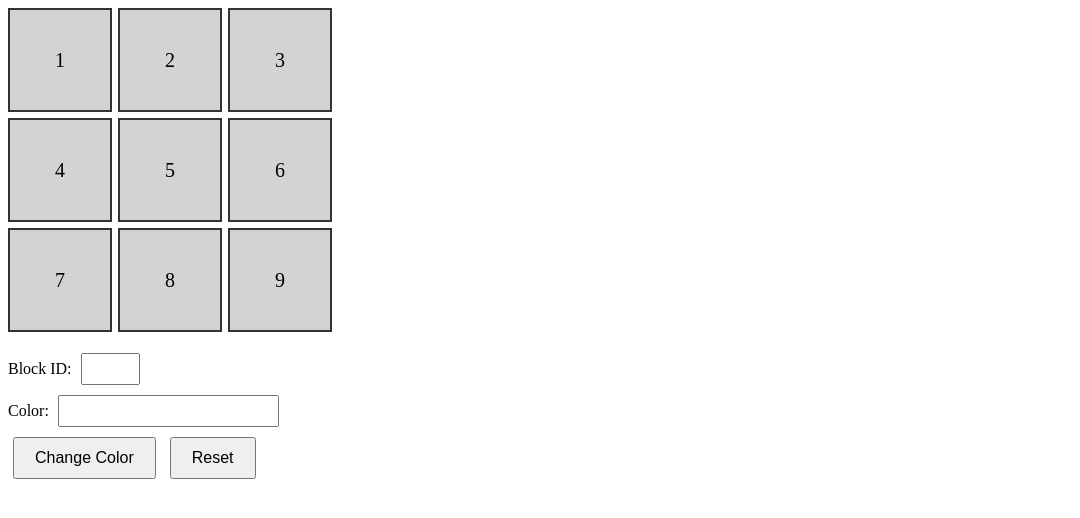
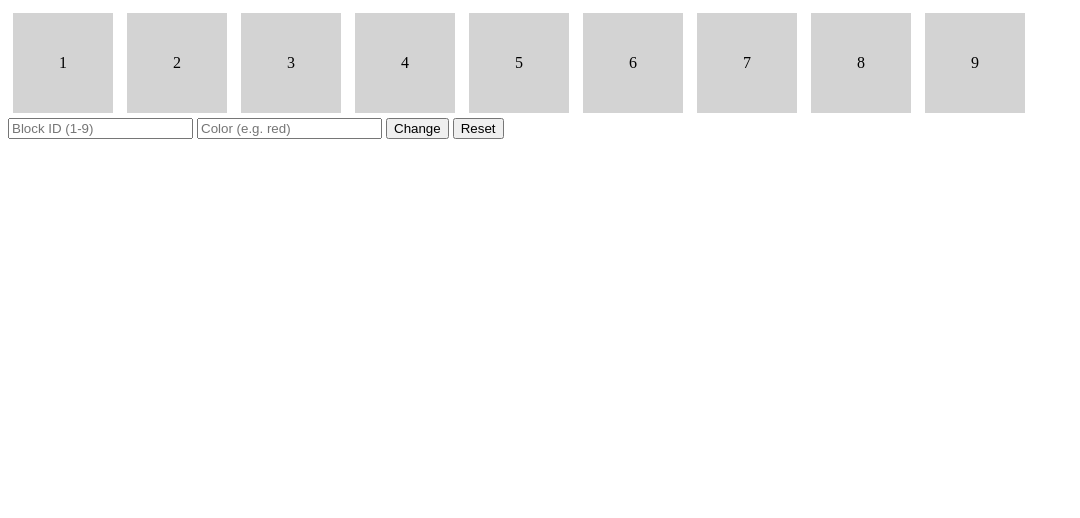
Before and after one commit to acciojob/Replit-Asian-Paints-amritmohan, a website: page main.html in a window 1280 px wide. Shown: the whole page, without its empty margins (0-1080 px from the left). Drawn offline with Linux system fonts and the light colour scheme.

Commit message:
created a submission

```diff
--- a/main.html
+++ b/main.html
@@ -12,7 +12,6 @@
 </script>
 
 	<div id="grid-container">
-    <!-- 3x3 Grid -->
     <div id="grid-item-1" class="grid-item">1</div>
     <div id="grid-item-2" class="grid-item">2</div>
     <div id="grid-item-3" class="grid-item">3</div>
@@ -23,18 +22,11 @@
     <div id="grid-item-8" class="grid-item">8</div>
     <div id="grid-item-9" class="grid-item">9</div>
   </div>
-  <div>
-    <label for="block_id">Block ID:</label>
-    <input type="number" id="block_id" min="1" max="9">
-  </div>
-  <div>
-    <label for="colour_id">Color:</label>
-    <input type="text" id="colour_id">
-  </div>
-  <div>
-    <button id="change_button">Change Color</button>
-    <button id="reset">Reset</button>
-  </div>
+
+  <input id="block_id" type="number" placeholder="Block ID (1-9)">
+  <input id="colour_id" type="text" placeholder="Color (e.g. red)">
+  <button id="change_button">Change</button>
+  <button id="reset_button">Reset</button>
 
 </body>
 
--- a/script.js
+++ b/script.js
@@ -1,5 +1,6 @@
 //your JS code here. If required.
 
+document.addEventListener("DOMContentLoaded", function() {
   document.getElementById('change_button').addEventListener('click', function() {
     const blockId = document.getElementById('block_id').value;
     const color = document.getElementById('colour_id').value;
@@ -14,9 +15,10 @@ document.getElementById('change_button').addEventListener('click', function() {
     }
   });
 
-document.getElementById('reset').addEventListener('click', function() {
+  document.getElementById('reset_button').addEventListener('click', function() {
     // Reset all grid items to lightgray and clear inputs
     document.querySelectorAll('.grid-item').forEach(item => item.style.backgroundColor = 'lightgray');
     document.getElementById('block_id').value = '';
     document.getElementById('colour_id').value = '';
   });
+});
--- a/styles.css
+++ b/styles.css
@@ -1,34 +1,11 @@
 /*  your css code here. If applicable */
 
-#grid-container {
-  display: grid;
-  grid-template-columns: repeat(3, 100px);
-  grid-template-rows: repeat(3, 100px);
-  gap: 10px;
-  margin-bottom: 20px;
-}
-
 .grid-item {
-  display: flex;
-  align-items: center;
-  justify-content: center;
-  background-color: lightgray;
-  width: 100px;
-  height: 100px;
-  font-size: 20px;
-  text-align: center;
-  border: 2px solid #333;
-}
-
-input {
-  margin: 5px;
-  padding: 5px;
-  font-size: 16px;
-}
-
-button {
-  padding: 10px 20px;
-  font-size: 16px;
-  cursor: pointer;
-  margin: 5px;
-}
+      width: 100px;
+      height: 100px;
+      display: inline-block;
+      margin: 5px;
+      text-align: center;
+      line-height: 100px;
+      background-color: lightgray;
+    }
```
Lines whose indentation alone changed are shown as unchanged.
